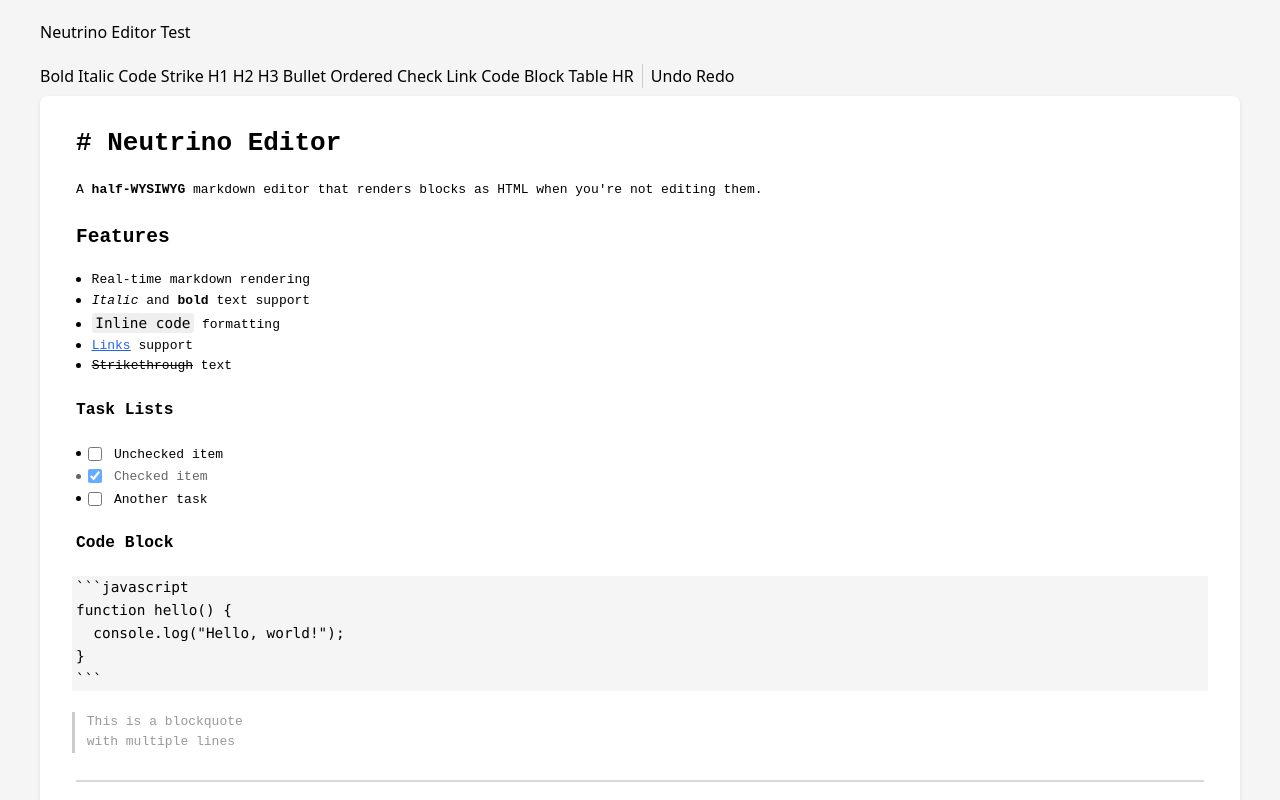
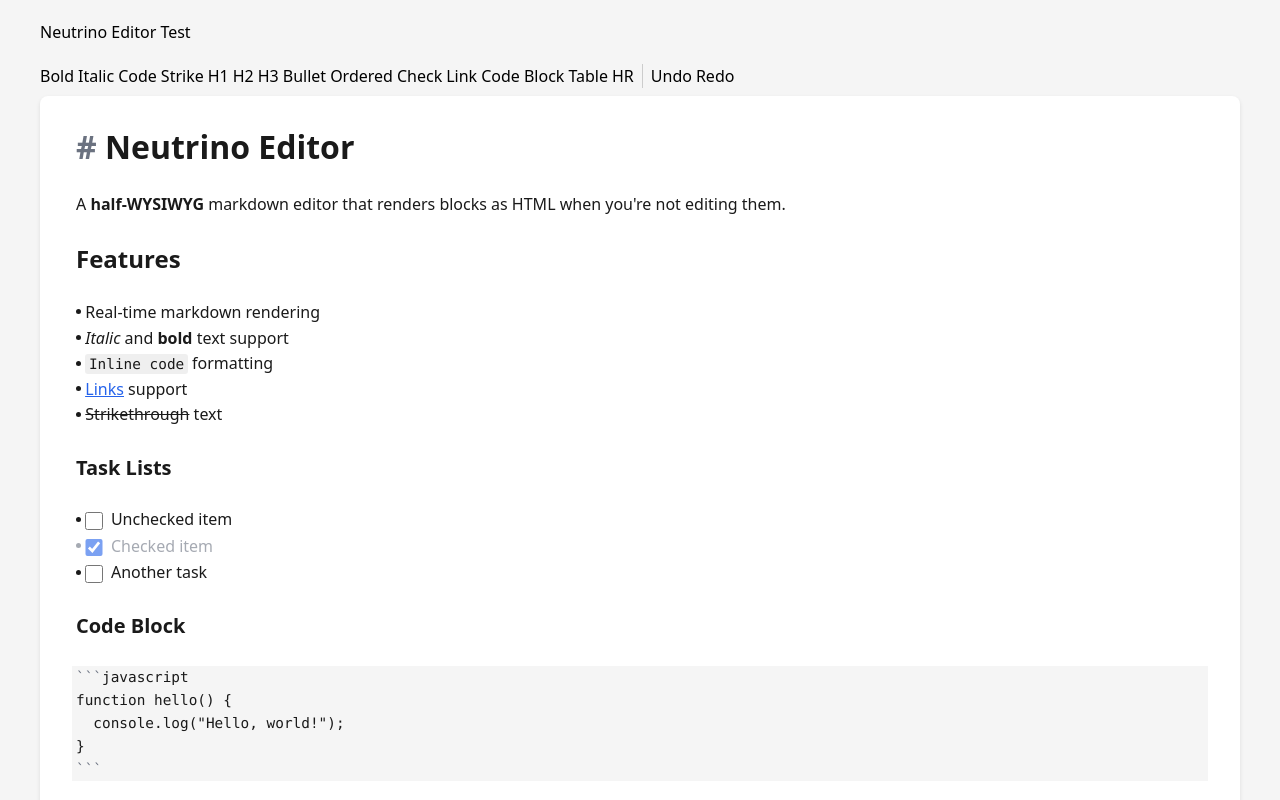
Before and after one commit to InkyQuill/galley-editor, a React (Vite) app: page / in a window 1280 px wide. Shown: the top 800 px of the page. Built offline with nearby package versions, Linux system fonts and the light colour scheme.

Commit message:
feat: add css variable theming

```diff
--- a/src/neutrino-base.css
+++ b/src/neutrino-base.css
@@ -1,74 +1,191 @@
 /*
- * Neutrino Editor — base stylesheet.
+ * Neutrino Editor base stylesheet.
  *
- * Provides minimal, unstyled defaults for the ne-* semantic classes.
- * Override these in your own CSS, or skip importing this file entirely
- * and write your own rules targeting the ne-* classes.
- *
- * Compatible with @tailwindcss/typography: wrap the editor in a `prose` div
- * and the rendered elements will pick up typography styles automatically.
+ * Defines the CSS custom property contract and applies minimal defaults for
+ * the ne-* semantic classes and tok-* Lezer token classes.
  */
 
-/* ── Headings ───────────────────────────────────────────────────────────── */
+:root,
+[data-theme="light"] {
+  /* Color */
+  --ne-color-text: #1a1a1a;
+  --ne-color-text-muted: #6b7280;
+  --ne-color-bg: transparent;
+  --ne-color-link: #2563eb;
+  --ne-color-link-hover: #1d4ed8;
+  --ne-color-code-fg: #1a1a1a;
+  --ne-color-code-bg: rgba(127, 127, 127, 0.12);
+  --ne-color-code-fence-bg: rgba(127, 127, 127, 0.08);
+  --ne-color-blockquote-border: rgba(127, 127, 127, 0.4);
+  --ne-color-blockquote-fg: #4b5563;
+  --ne-color-divider: rgba(127, 127, 127, 0.3);
+  --ne-color-table-border: rgba(127, 127, 127, 0.3);
+  --ne-color-checkbox-accent: #2563eb;
+  --ne-color-selection: rgba(37, 99, 235, 0.2);
+  --ne-color-caret: currentColor;
+  --ne-color-focus-ring: #2563eb;
 
-.ne-h1 { font-size: 2em; font-weight: bold; line-height: 1.2; }
-.ne-h2 { font-size: 1.5em; font-weight: bold; line-height: 1.3; }
-.ne-h3 { font-size: 1.25em; font-weight: bold; line-height: 1.4; }
-.ne-h4 { font-size: 1.1em; font-weight: bold; line-height: 1.4; }
-.ne-h5 { font-size: 1em; font-weight: bold; line-height: 1.4; }
-.ne-h6 { font-size: 0.9em; font-weight: bold; line-height: 1.4; }
+  /* Typography */
+  --ne-font-body: ui-sans-serif, system-ui, -apple-system, sans-serif;
+  --ne-font-mono: ui-monospace, SFMono-Regular, "SF Mono", Consolas, "Liberation Mono", Menlo, monospace;
+  --ne-font-size: 1rem;
+  --ne-line-height: 1.6;
+  --ne-h1-size: 2em;
+  --ne-h1-weight: 700;
+  --ne-h1-leading: 1.2;
+  --ne-h2-size: 1.5em;
+  --ne-h2-weight: 700;
+  --ne-h2-leading: 1.3;
+  --ne-h3-size: 1.25em;
+  --ne-h3-weight: 700;
+  --ne-h3-leading: 1.4;
+  --ne-h4-size: 1.1em;
+  --ne-h4-weight: 700;
+  --ne-h4-leading: 1.4;
+  --ne-h5-size: 1em;
+  --ne-h5-weight: 700;
+  --ne-h5-leading: 1.4;
+  --ne-h6-size: 0.9em;
+  --ne-h6-weight: 700;
+  --ne-h6-leading: 1.4;
 
-/* ── Inline formatting ──────────────────────────────────────────────────── */
+  /* Geometry */
+  --ne-radius-code: 3px;
+  --ne-spacing-block: 0.5em;
+  --ne-spacing-inline-padding: 0.125em 0.25em;
+  --ne-blockquote-indent: 1em;
 
-.ne-bold { font-weight: bold; }
-.ne-italic { font-style: italic; }
-.ne-strikethrough { text-decoration: line-through; }
+  /* Code */
+  --ne-code-font-size: 0.9em;
+}
+
+[data-theme="dark"] {
+  --ne-color-text: #e5e7eb;
+  --ne-color-text-muted: #9ca3af;
+  --ne-color-link: #60a5fa;
+  --ne-color-link-hover: #93c5fd;
+  --ne-color-blockquote-fg: #9ca3af;
+  --ne-color-checkbox-accent: #60a5fa;
+  --ne-color-selection: rgba(96, 165, 250, 0.3);
+  --ne-color-focus-ring: #60a5fa;
+}
+
+/* CodeMirror-adjacent defaults */
+
+.cm-editor {
+  background-color: var(--ne-color-bg);
+  color: var(--ne-color-text);
+}
+
+.cm-content {
+  font-family: var(--ne-font-body);
+  font-size: var(--ne-font-size);
+  line-height: var(--ne-line-height);
+}
+
+/* Headings */
+
+.ne-heading {
+  color: var(--ne-color-text);
+}
+
+.ne-h1 {
+  font-size: var(--ne-h1-size);
+  font-weight: var(--ne-h1-weight);
+  line-height: var(--ne-h1-leading);
+}
+
+.ne-h2 {
+  font-size: var(--ne-h2-size);
+  font-weight: var(--ne-h2-weight);
+  line-height: var(--ne-h2-leading);
+}
+
+.ne-h3 {
+  font-size: var(--ne-h3-size);
+  font-weight: var(--ne-h3-weight);
+  line-height: var(--ne-h3-leading);
+}
+
+.ne-h4 {
+  font-size: var(--ne-h4-size);
+  font-weight: var(--ne-h4-weight);
+  line-height: var(--ne-h4-leading);
+}
+
+.ne-h5 {
+  font-size: var(--ne-h5-size);
+  font-weight: var(--ne-h5-weight);
+  line-height: var(--ne-h5-leading);
+}
+
+.ne-h6 {
+  color: var(--ne-color-text-muted);
+  font-size: var(--ne-h6-size);
+  font-weight: var(--ne-h6-weight);
+  line-height: var(--ne-h6-leading);
+}
+
+/* Inline formatting */
+
+.ne-bold {
+  font-weight: var(--ne-h5-weight);
+}
+
+.ne-italic {
+  font-style: italic;
+}
+
+.ne-strikethrough {
+  text-decoration: line-through;
+}
 
 .ne-code-inline {
-  background-color: rgba(127, 127, 127, 0.12);
-  padding: 0.125em 0.25em;
-  border-radius: 3px;
-  font-family: ui-monospace, SFMono-Regular, "SF Mono", Consolas, "Liberation Mono", Menlo, monospace;
-  font-size: 0.9em;
+  background-color: var(--ne-color-code-bg);
+  border-radius: var(--ne-radius-code);
+  color: var(--ne-color-code-fg);
+  font-family: var(--ne-font-mono);
+  font-size: var(--ne-code-font-size);
+  padding: var(--ne-spacing-inline-padding);
 }
 
-/* ── Links ──────────────────────────────────────────────────────────────── */
+/* Links */
 
 .ne-link {
-  color: #2563eb;
+  color: var(--ne-color-link);
   text-decoration: underline;
 }
 
-@media (prefers-color-scheme: dark) {
-  .ne-link {
-    color: #60a5fa;
-  }
+.ne-link:hover {
+  color: var(--ne-color-link-hover);
 }
 
-/* ── Code fences ────────────────────────────────────────────────────────── */
+/* Code fences */
 
 .ne-code-fence {
-  background-color: rgba(127, 127, 127, 0.08);
-  font-family: ui-monospace, SFMono-Regular, "SF Mono", Consolas, "Liberation Mono", Menlo, monospace;
-  font-size: 0.9em;
+  background-color: var(--ne-color-code-fence-bg);
+  color: var(--ne-color-code-fg);
+  font-family: var(--ne-font-mono);
+  font-size: var(--ne-code-font-size);
 }
 
-/* ── Blockquotes ────────────────────────────────────────────────────────── */
+/* Blockquotes */
 
 .ne-blockquote {
-  border-left: 3px solid rgba(127, 127, 127, 0.4);
-  padding-left: 1em;
-  color: rgba(127, 127, 127, 0.8);
+  border-left: 3px solid var(--ne-color-blockquote-border);
+  color: var(--ne-color-blockquote-fg);
+  padding-left: var(--ne-blockquote-indent);
 }
 
-/* ── Tables ─────────────────────────────────────────────────────────────── */
+/* Tables */
 
 .ne-table {
-  font-family: ui-monospace, SFMono-Regular, "SF Mono", Consolas, "Liberation Mono", Menlo, monospace;
-  font-size: 0.9em;
+  box-shadow: inset 0 -1px 0 var(--ne-color-table-border);
+  font-family: var(--ne-font-mono);
+  font-size: var(--ne-code-font-size);
 }
 
-/* ── Dividers ───────────────────────────────────────────────────────────── */
+/* Dividers */
 
 .cm-line.ne-divider {
   display: flex;
@@ -76,27 +193,29 @@
 }
 
 .ne-divider-widget {
+  border: none;
+  border-bottom: 2px solid var(--ne-color-divider);
   flex-grow: 1;
-  border: none;
-  border-bottom: 2px solid rgba(127, 127, 127, 0.3);
-  margin: 0.5em 0;
+  margin: var(--ne-spacing-block) 0;
 }
 
-/* ── Checkboxes ─────────────────────────────────────────────────────────── */
+/* Checkboxes */
 
 .ne-checkbox input {
-  width: 1.1em;
+  accent-color: var(--ne-color-checkbox-accent);
+  cursor: pointer;
   height: 1.1em;
   margin: 4px;
   vertical-align: middle;
-  cursor: pointer;
+  width: 1.1em;
 }
 
 .ne-completed-task {
+  color: var(--ne-color-text-muted);
   opacity: 0.6;
 }
 
-/* ── List markers ───────────────────────────────────────────────────────── */
+/* List markers */
 
 .ne-list-marker {
   pointer-events: none;
@@ -108,15 +227,15 @@
 }
 
 .ne-list-marker .ne-list-marker-dot {
+  --size: 5px;
+  background-color: currentcolor;
+  border-radius: var(--size);
+  box-sizing: border-box;
+  height: var(--size);
+  left: 0;
   position: absolute;
-  left: 0;
-  --size: 5px;
   top: calc(50% - var(--size) / 2);
   width: var(--size);
-  height: var(--size);
-  border-radius: var(--size);
-  background-color: currentcolor;
-  box-sizing: border-box;
 }
 
 .ne-list-marker.ne-depth-0 .ne-list-marker-dot {
@@ -124,17 +243,41 @@
 }
 
 .ne-list-marker.ne-depth-2 .ne-list-marker-dot {
+  background-color: transparent;
   border: 1px solid currentcolor;
-  background-color: transparent;
 }
 
-/* ── Lezer token classes (tok-*) — minimal defaults ─────────────────────── */
+/* Lezer token classes */
 
-.tok-heading { font-weight: bold; }
-.tok-strong { font-weight: bold; }
-.tok-emphasis { font-style: italic; }
-.tok-strikethrough { text-decoration: line-through; }
-.tok-link { text-decoration: underline; }
+.tok-heading {
+  font-weight: var(--ne-h5-weight);
+}
+
+.tok-strong {
+  font-weight: var(--ne-h5-weight);
+}
+
+.tok-emphasis {
+  font-style: italic;
+}
+
+.tok-strikethrough {
+  text-decoration: line-through;
+}
+
+.tok-link {
+  color: var(--ne-color-link);
+  text-decoration: underline;
+}
+
+.tok-url,
+.tok-meta,
+.tok-comment {
+  color: var(--ne-color-text-muted);
+}
+
 .tok-monospace {
-  font-family: ui-monospace, SFMono-Regular, "SF Mono", Consolas, "Liberation Mono", Menlo, monospace;
+  color: var(--ne-color-code-fg);
+  font-family: var(--ne-font-mono);
+  font-size: var(--ne-code-font-size);
 }
--- a/src/theme.ts
+++ b/src/theme.ts
@@ -1,8 +1,8 @@
 /**
  * Theme system for Neutrino Editor.
  *
- * Produces structural-only CM6 styles (no colors/fonts) and
- * uses classHighlighter for Lezer token CSS classes.
+ * Produces CM6 styles that consume the public --ne-* CSS variable contract
+ * and uses classHighlighter for Lezer token CSS classes.
  */
 
 import { EditorView } from '@codemirror/view';
@@ -55,8 +55,8 @@ export function watchColorScheme(
 
 /**
  * Build CM6 theme extensions.
- * Only structural styles are applied — no colors, fonts, or typography.
- * Visual styling is handled by consumer CSS targeting ne-* classes and tok-* classes.
+ * Structural layout stays fixed while visual values flow through --ne-* CSS
+ * variables defined by neutrino-base.css or consumer overrides.
  */
 export function buildCmTheme(scheme: ColorScheme): Extension[] {
   const isDark = resolveColorScheme(scheme) === 'dark';
@@ -68,25 +68,34 @@ export function buildCmTheme(scheme: ColorScheme): Extension[] {
     EditorView.theme(
       {
         '&': {
+          backgroundColor: 'var(--ne-color-bg)',
           boxSizing: 'border-box',
+          height: 'auto',
           width: '100%',
-          height: 'auto',
         },
         '.cm-content': {
+          caretColor: 'var(--ne-color-caret)',
+          color: 'var(--ne-color-text)',
+          fontFamily: 'var(--ne-font-body)',
+          fontSize: 'var(--ne-font-size)',
+          lineHeight: 'var(--ne-line-height)',
           padding: '12px',
-          lineHeight: '1.6',
         },
-        '.cm-focused': {
-          outline: 'none',
+        '&.cm-focused': {
+          outline: '1px solid var(--ne-color-focus-ring)',
+        },
+        '& .cm-selectionBackground, &.cm-focused .cm-selectionBackground': {
+          backgroundColor: 'var(--ne-color-selection)',
         },
         '.cm-scroller': {
+          overflowX: 'hidden',
           overflowY: 'auto',
-          overflowX: 'hidden',
         },
         '.cm-line': {
           padding: '0 4px',
         },
         '.cm-cursor': {
+          borderLeftColor: 'var(--ne-color-caret)',
           zIndex: '10',
         },
       },
```
Also changed, not shown: 3 other files (tests, documents, lock files or other folders).
